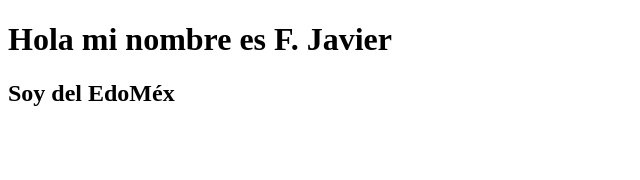
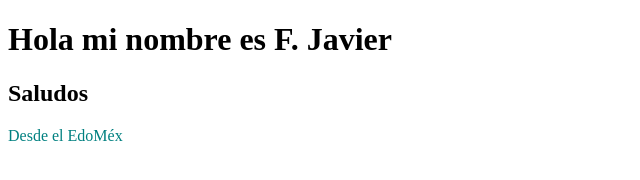
Before and after one commit to Franc04/Mi-primer-repo, a plain HTML site: page Clase1/index.html in a window 1280 px wide. Shown: the whole page, without its empty margins (0-640 px from the left). Drawn offline with Linux system fonts and the light colour scheme.

Commit message:
Segundo commit

```diff
--- a/Clase1/index.html
+++ b/Clase1/index.html
@@ -8,6 +8,7 @@
 </head>
 <body>
     <h1>Hola mi nombre es F. Javier</h1>
-    <h2>Soy del EdoMéx</h2>
+    <h2>Saludos</h2>
+    <p style="color:teal; font-size:medium">Desde el EdoMéx</p>
 </body>
 </html>
```
